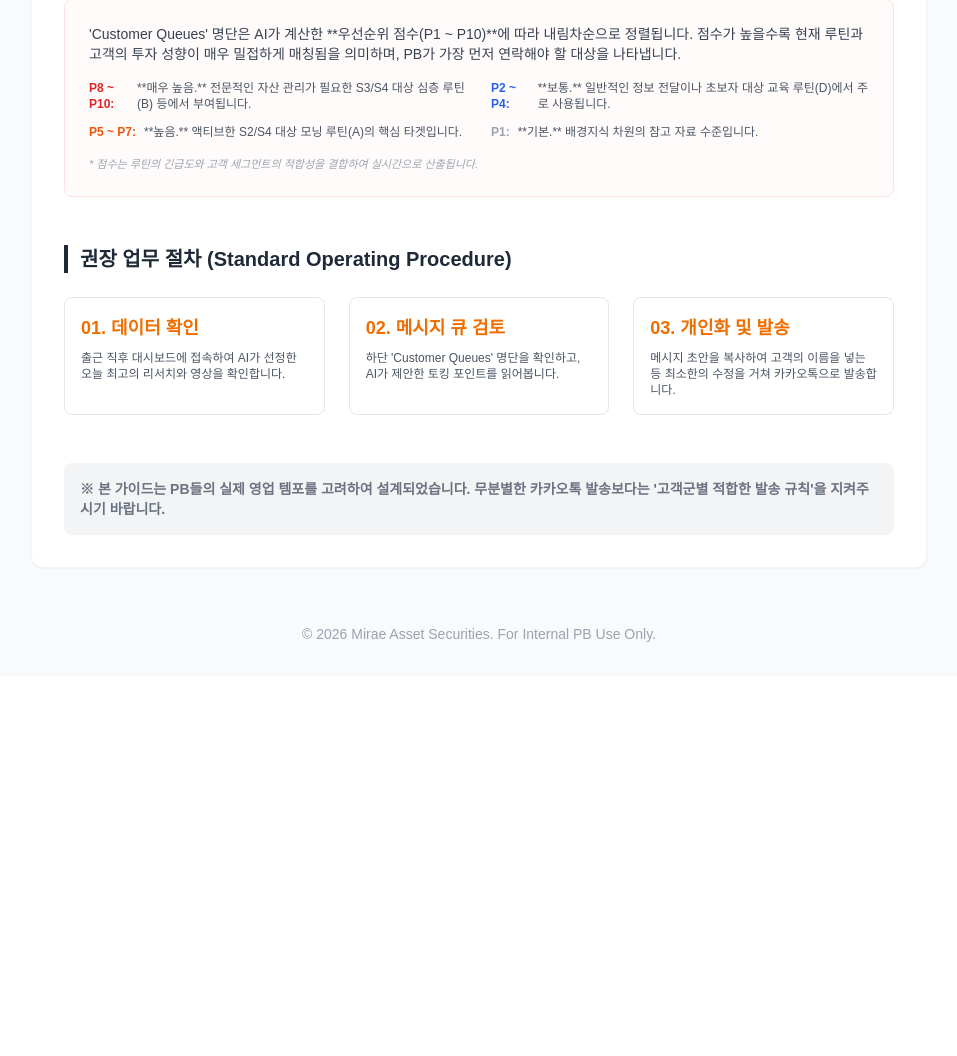
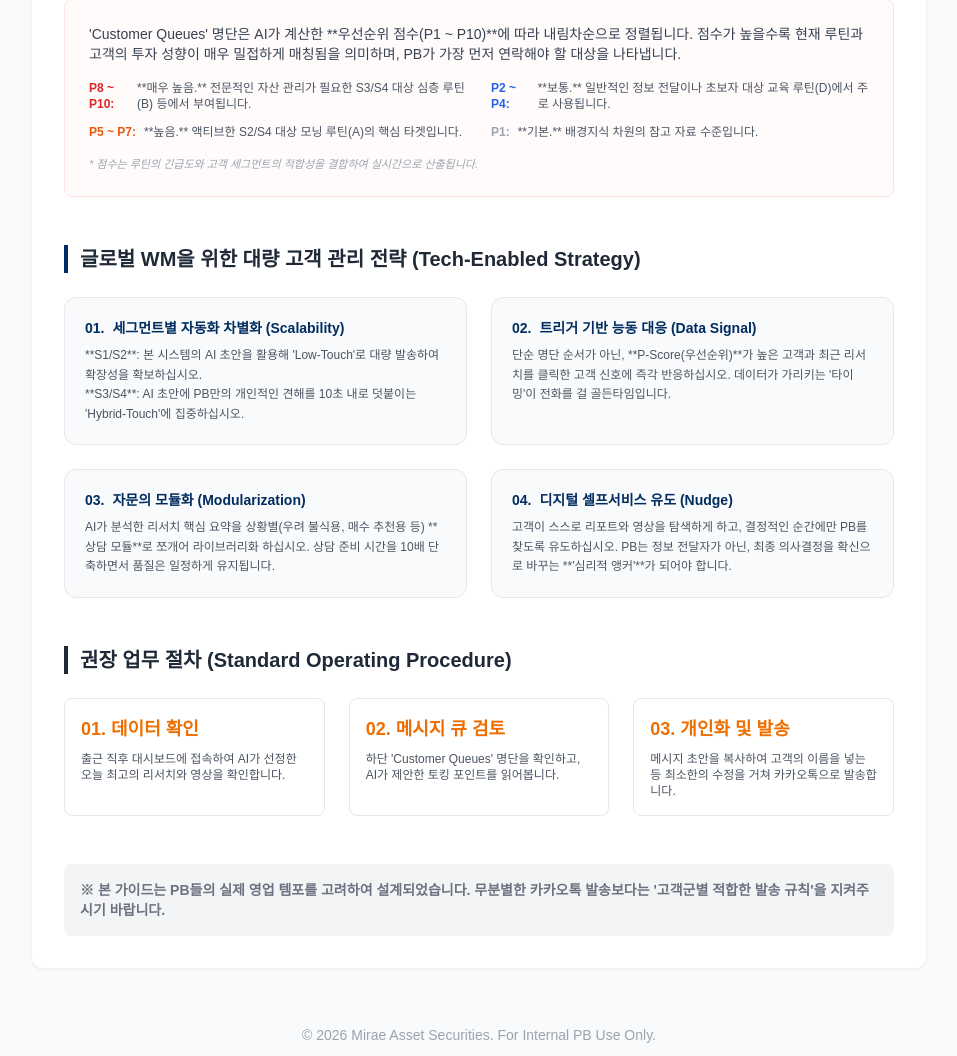
Before and after one commit to mgkim1976-spec/research_based_wm, a Flask app: page /guide in a window 1280 px wide. Shown: the part 1844-2900 px from the top of the page, without its empty margins (161-1118 px from the left). Before the commit the page ends 2486 px from the top, so only its background shows below. Run offline with Flask 3, Linux system fonts and the light colour scheme; parts of the project's set-up code (start-up, migrations or seed data) failed here and were passed over; some libraries are stand-ins or nearby versions.

Commit message:
docs: 글로벌 WM 대량 고객 관리 전략 섹션 가이드 추가

```diff
--- a/app/templates/guide.html
+++ b/app/templates/guide.html
@@ -189,6 +189,50 @@
         </div>
     </div>
 
+    <!-- Global WM Tech Strategy -->
+    <div class="mt-12 mb-10">
+        <h2 class="text-xl font-bold text-gray-800 mb-6 border-l-4 border-miraeNavy pl-3">글로벌 WM을 위한 대량 고객 관리 전략
+            (Tech-Enabled Strategy)</h2>
+        <div class="grid grid-cols-1 md:grid-cols-2 gap-6">
+            <div class="bg-gray-50 p-5 rounded-xl border border-gray-200">
+                <div class="text-miraeNavy font-bold mb-2 flex items-center text-sm">
+                    <span class="mr-2">01.</span> 세그먼트별 자동화 차별화 (Scalability)
+                </div>
+                <p class="text-[12px] text-gray-600 leading-relaxed">
+                    **S1/S2**: 본 시스템의 AI 초안을 활용해 'Low-Touch'로 대량 발송하여 확장성을 확보하십시오. <br>
+                    **S3/S4**: AI 초안에 PB만의 개인적인 견해를 10초 내로 덧붙이는 'Hybrid-Touch'에 집중하십시오.
+                </p>
+            </div>
+            <div class="bg-gray-50 p-5 rounded-xl border border-gray-200">
+                <div class="text-miraeNavy font-bold mb-2 flex items-center text-sm">
+                    <span class="mr-2">02.</span> 트리거 기반 능동 대응 (Data Signal)
+                </div>
+                <p class="text-[12px] text-gray-600 leading-relaxed">
+                    단순 명단 순서가 아닌, **P-Score(우선순위)**가 높은 고객과 최근 리서치를 클릭한 고객 신호에 즉각 반응하십시오. 데이터가 가리키는 '타이밍'이 전화를 걸
+                    골든타임입니다.
+                </p>
+            </div>
+            <div class="bg-gray-50 p-5 rounded-xl border border-gray-200">
+                <div class="text-miraeNavy font-bold mb-2 flex items-center text-sm">
+                    <span class="mr-2">03.</span> 자문의 모듈화 (Modularization)
+                </div>
+                <p class="text-[12px] text-gray-600 leading-relaxed">
+                    AI가 분석한 리서치 핵심 요약을 상황별(우려 불식용, 매수 추천용 등) **상담 모듈**로 쪼개어 라이브러리화 하십시오. 상담 준비 시간을 10배 단축하면서 품질은 일정하게
+                    유지됩니다.
+                </p>
+            </div>
+            <div class="bg-gray-50 p-5 rounded-xl border border-gray-200">
+                <div class="text-miraeNavy font-bold mb-2 flex items-center text-sm">
+                    <span class="mr-2">04.</span> 디지털 셀프서비스 유도 (Nudge)
+                </div>
+                <p class="text-[12px] text-gray-600 leading-relaxed">
+                    고객이 스스로 리포트와 영상을 탐색하게 하고, 결정적인 순간에만 PB를 찾도록 유도하십시오. PB는 정보 전달자가 아닌, 최종 의사결정을 확신으로 바꾸는 **'심리적 앵커'**가
+                    되어야 합니다.
+                </p>
+            </div>
+        </div>
+    </div>
+
     <!-- Work SOP Section -->
     <div class="mt-12 mb-10">
         <h2 class="text-xl font-bold text-gray-800 mb-6 border-l-4 border-gray-800 pl-3">권장 업무 절차 (Standard Operating
```
